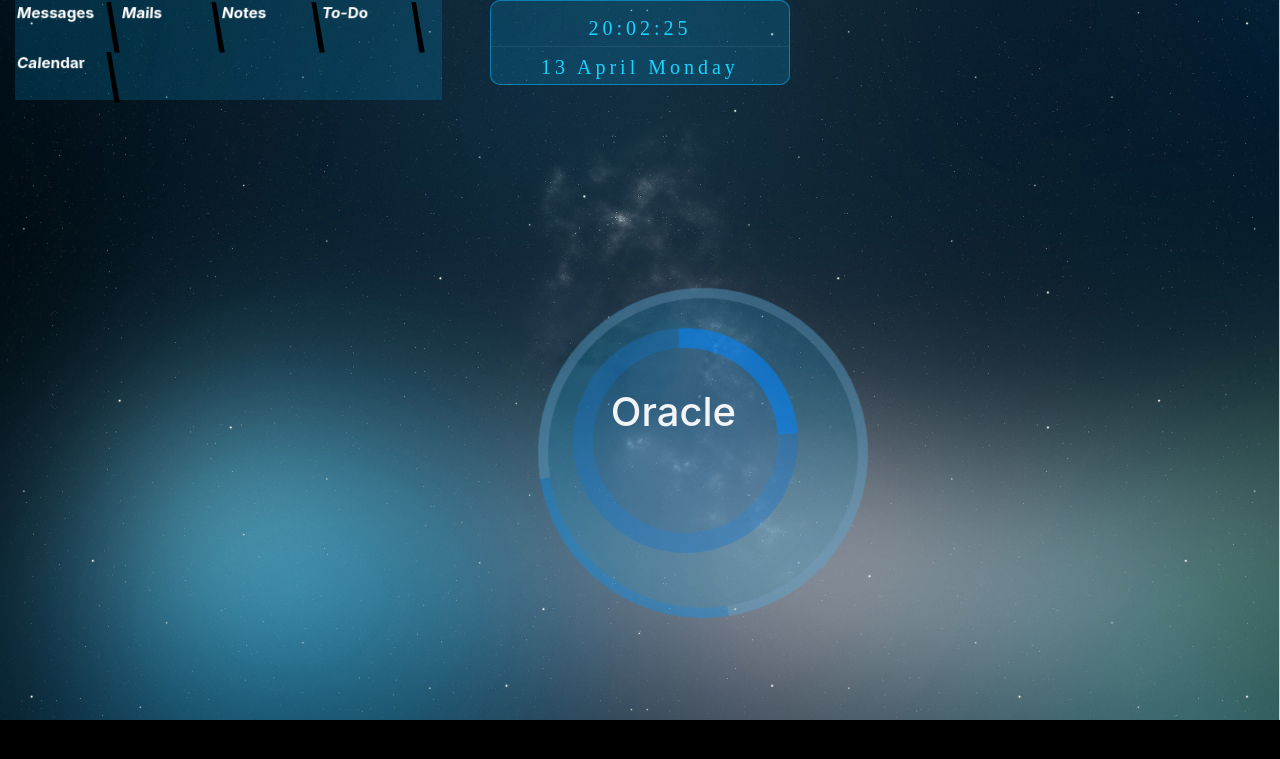
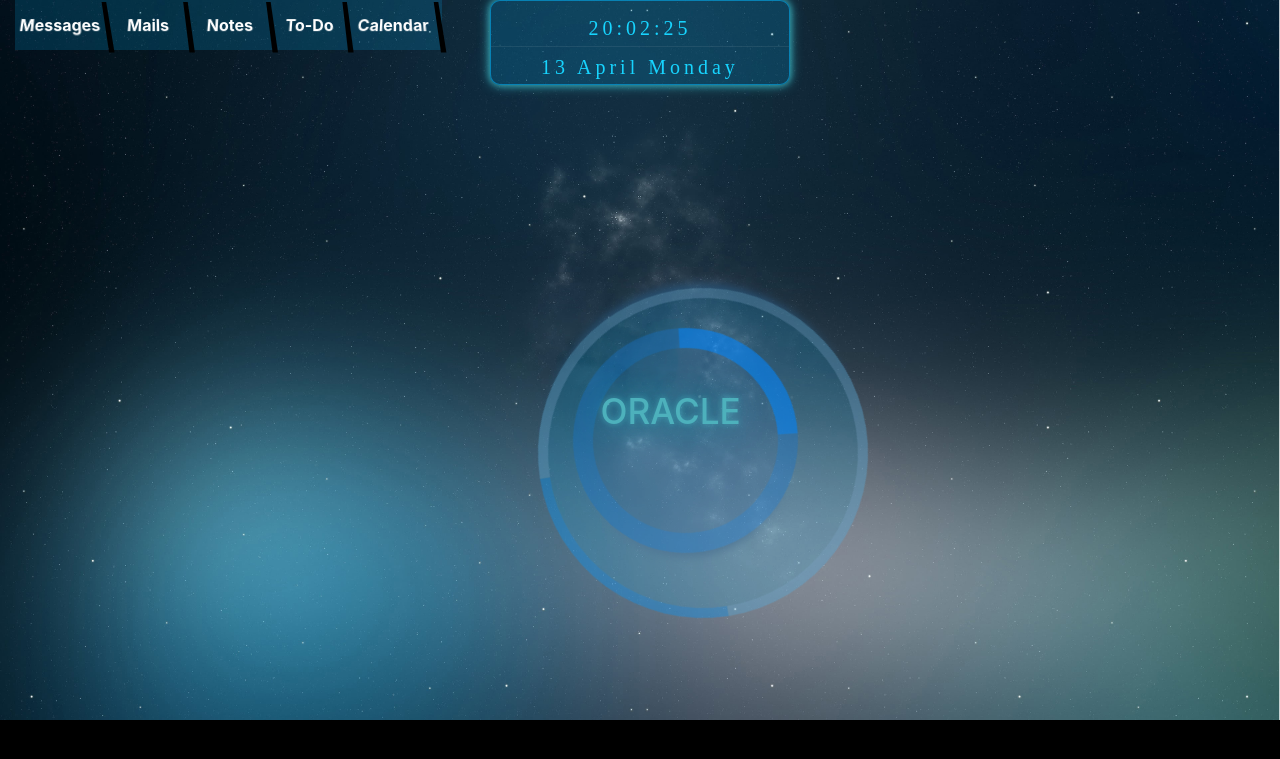
Before and after one commit to cenkgrs/Artifical-Intelligence-Home-Assistant, a Flask app: page / in a window 1280 px wide. Shown: the top 759 px of the page. Run offline with Flask 2, Linux system fonts and the light colour scheme; some libraries are stand-ins or nearby versions.

Commit message:
Multiple speech added, header and the blocks animated

```diff
--- a/static/css/index.css
+++ b/static/css/index.css
@@ -24,6 +24,7 @@ body{
     height: 330px;
     border-radius: 50%;
     animation: turn 1s infinite linear;
+    box-shadow: 10px 10px 10px -10px #275173
 }
 @keyframes turn {
     0% { transform: rotate(0deg); }
@@ -43,6 +44,7 @@ body{
     left: 44.8%;
     position: absolute;
     animation: inside_turn 1s infinite ease;
+    box-shadow: 10px 10px 10px -10px #507795;
 }
 @keyframes inside_turn{
     0% { transform: rotate(360deg); }
@@ -50,14 +52,26 @@ body{
 }
 .text-box{
     text-align: center;
+
     margin: auto;
-    font-size: 18px;
     position: absolute;
-    top: 48.5%;
-    left: 47.4%;
-    color: #fbfbfbf3;
+    top: 48.8%;
+    left: 46.6%;
+    color: #4db1bc;
+    animation: glow 1s ease-in-out infinite alternate;
     margin-left: 4px;
 }
+.text-box h1{
+font-size: 2.2rem !important;
+}
+@keyframes glow {
+    from {
+      text-shadow: 0 0 20px #2d9da9;
+    }
+    to {
+      text-shadow: 0 0 45px #34b3c1, 0 0 10px #4dbbc7;
+    }
+  }
 
 /* Oracle Animation End */
 
@@ -79,7 +93,6 @@ body{
     color: white;
     font-weight: bold;
     display: table-cell;
-    display: -webkit-inline-box;
     border-right: 5px solid black;
     transform: perspective(5px) rotateX(1deg);
     cursor: pointer;
@@ -98,6 +111,15 @@ body{
     font-size: 16px;
     font-family: Orbitron;
     letter-spacing: 4px;
+    animation: glow-box 1s ease-in-out infinite alternate;
+}
+@keyframes glow-box {
+    from {
+      box-shadow: 0 0 5px #2d9da9;
+    }
+    to {
+      box-shadow: 0 0 15px #34b3c1, 0 0 10px #4dbbc7;
+    }
 }
 
 #clock{
--- a/templates/index.html
+++ b/templates/index.html
@@ -7,7 +7,8 @@
 
     <link rel="stylesheet" href="{{ url_for('static', filename='css/index.css') }}">
     <link rel="stylesheet" href="https://stackpath.bootstrapcdn.com/bootstrap/4.4.1/css/bootstrap.min.css">
-
+    <script src="http://ajax.googleapis.com/ajax/libs/jquery/1.7.1/jquery.min.js" type="text/javascript"></script>
+    <script type="text/javascriot" src="https://cdnjs.cloudflare.com/ajax/libs/jquery/3.5.0/jquery.js"></script>
     <script type="text/javascript" src="{{ url_for('static', filename='config.js') }}"></script>
 
 </head>
@@ -16,11 +17,9 @@
         <div class="row">
             <div class="col-lg-4">
                 <div class="navigation">
-                    <a href="/salvador">
-                        <div class="nav-block">
-                            Messages
-                        </div>
-                    </a>
+                    <div class="nav-block" id="msg-link">
+                        Messages
+                    </div>
                     <div class="nav-block">
                         Mails
                     </div>
@@ -42,6 +41,12 @@
                     <h5 id="date"></h5>
                 </div>
             </div>
+
+            <div class="col-lg-4">
+                <div class="weather">
+
+                </div>
+            </div>
         </div>
 
         <div class="section">
@@ -52,7 +57,7 @@
                 <div class="half-background"></div>
             </div>
             <div class="text-box">
-                <h1>Oracle</h1>
+                <h1>ORACLE</h1>
             </div>
         </div>
     </div>
--- a/web.py
+++ b/web.py
@@ -18,9 +18,9 @@ def home():
     return render_template("index.html")
 
 
-@app.route("/salvador")
-def salvador():
-    return "Hello, Salvador"
+@app.route("/messages")
+def messages():
+    return render_template("messages.html")
 
 
 def start():
```
Also changed, not shown: static/index.js (+29 -38 lines), templates/messages.html (added, +12 -0 lines), 1 other file.
